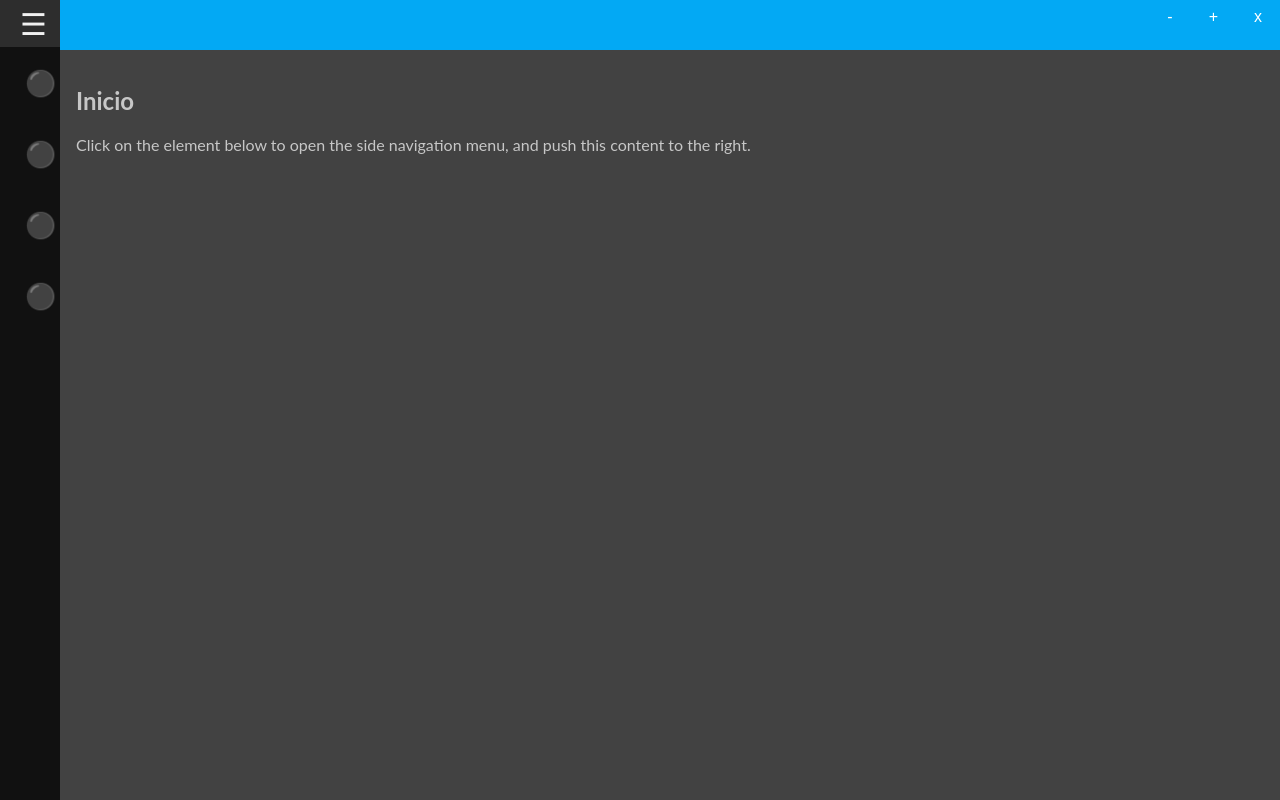
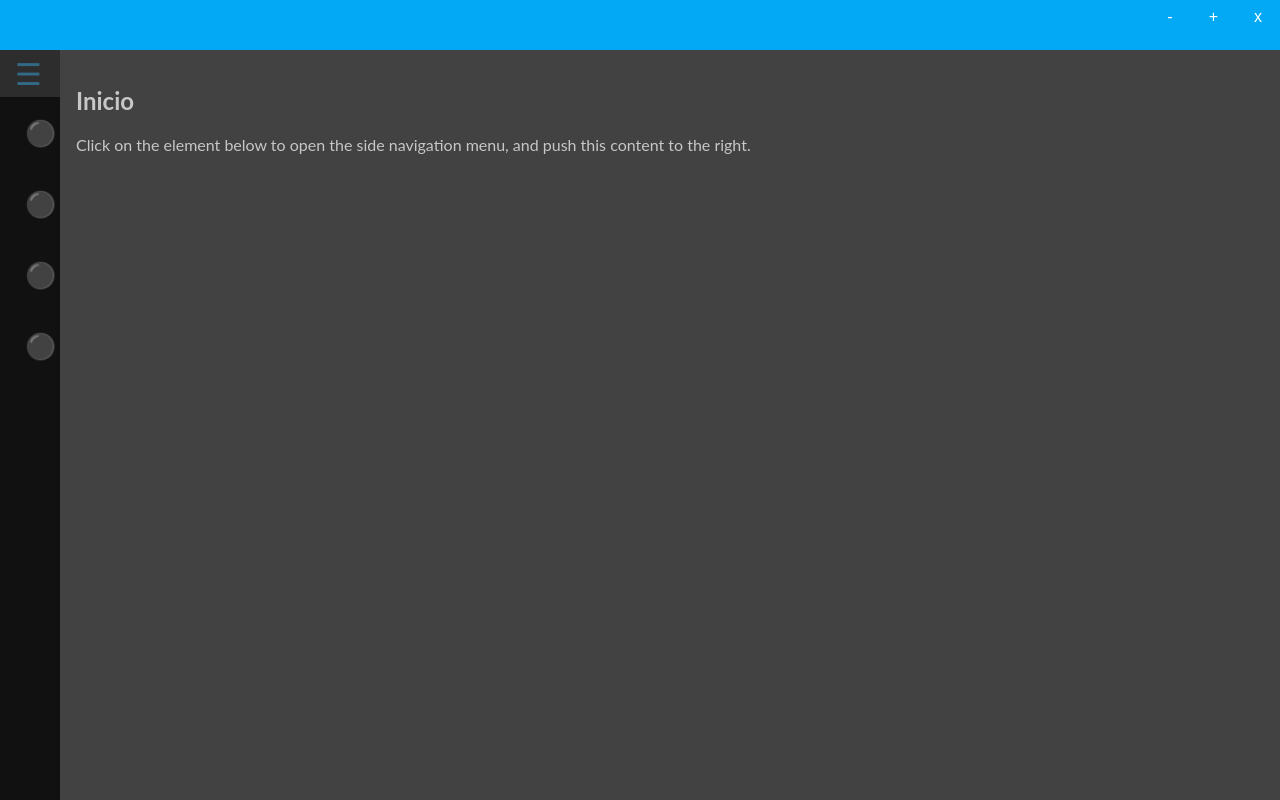
Before and after one commit to JScafidi616/ProjectAM, an Electron app: page App/index.html in a window 1280 px wide. Drawn offline with Linux system fonts and the light colour scheme.

Commit message:
Cambios visuales del marco de la ventana para evitar problemas visuales

```diff
--- a/SRC/stylesheets/main.css
+++ b/SRC/stylesheets/main.css
@@ -13,12 +13,13 @@ body {
 .sidenav {
     height: 100%;
     width: 60px;
+    top: 50px !important;
     position: fixed;
     z-index: 1;
     top: 0;
     left: 0;
     background-color: #111;
-    overflow-x: hidden;
+    overflow: hidden !important;
     transition: 0.5s;
     /* padding-top: 60px; */
 }
@@ -43,7 +44,7 @@ body {
     font-size: 30px;
     color: rgb(50, 106, 134);
     background-color: rgb(45, 45, 45);
-    padding: 5px 20px 5px 20px;
+    padding: 5px 17px 5px 15px;
 }
 
 .sidenav .menuOPtions {
@@ -57,6 +58,8 @@ body {
 #main {
     transition: margin-left .5s;
     margin-left: 60px;
+    position: fixed;
+    top: 50px;
 }
 
 #content {
@@ -73,7 +76,7 @@ body {
     background-color: #03a9f4;
     padding: none;
     margin: 0 auto;
-    position: relative;
+    position: fixed;
 }
 
 #title-bar-btns {
@@ -110,5 +113,5 @@ body {
 
 @media screen and (max-height: 450px) {
   .sidenav {padding-top: 0px;}
-  .sidenav a {font-size: 18px;}
+  /* .sidenav a {font-size: 18px;} */
 }
```
